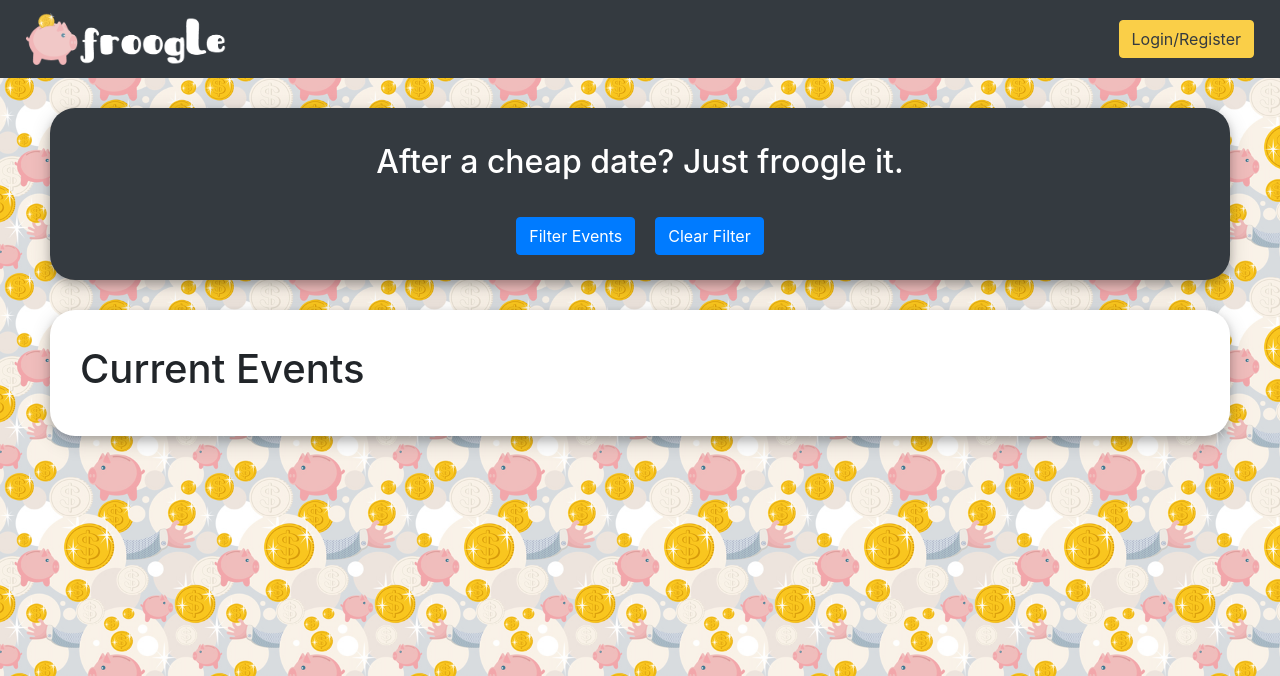
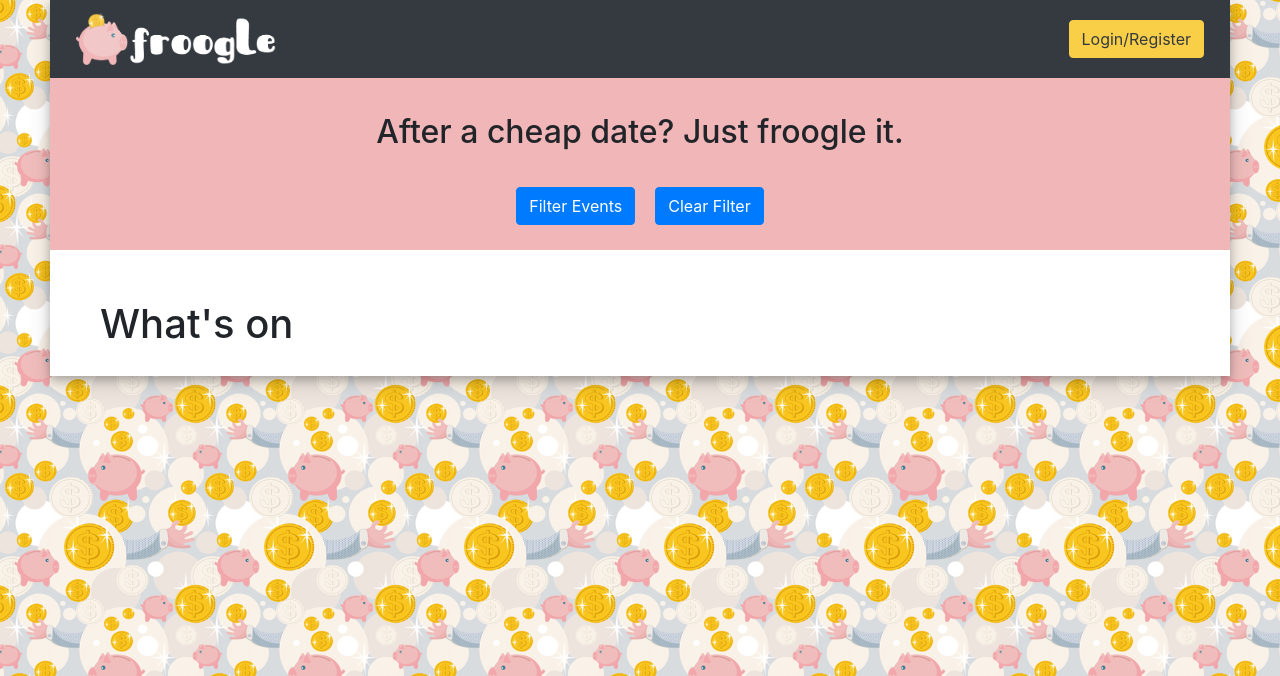
Before and after one commit to jojo-baker/eventfinda-app, a Django app: page /event-finder/ in a window 1280 px wide. Shown: the top 676 px of the page. Run offline with Django 3.2, Linux system fonts and the light colour scheme; data that the repository does not hold is empty; some libraries are stand-ins or nearby versions; some web fonts are replaced.

Commit message:
Added boxed layout

```diff
--- a/eventFinderApp/templates/eventFinderApp/index.html
+++ b/eventFinderApp/templates/eventFinderApp/index.html
@@ -38,8 +38,7 @@
   </div>
 </div>
 
-<div class = "current-events-container">
-      <h2> Current Events</h2>
+      <h2>What's on</h2>
       <div class = "container">
           <div class ="row">
               {% if events_list %}
@@ -52,5 +51,5 @@
               {% endif %}
           </div>
       </div>
-</div>
+
 {% endblock %}
--- a/static/style.css
+++ b/static/style.css
@@ -7,6 +7,12 @@ body {
     /* margin: 0 auto; */
     background-image: url("/static/piggy-bg.jpg");
     background-size: 200px;
+}
+.body-container {
+    background-color: white;
+    box-shadow: 0 4px 8px 0 rgba(0, 0, 0, 0.2), 0 6px 20px 0 rgba(0, 0, 0, 0.19);
+    padding-left: 50px;
+    padding-right: 50px;
 }
 
 h1 {
@@ -124,12 +130,10 @@ margin-bottom: 20px;
 }
 
 .event-filter-index {
-    background-color: #343a40;
+    background-color: #f1b6b8;
     padding: 15px 30px;
     text-align: center;
-    box-shadow: 0 4px 8px 0 rgba(0, 0, 0, 0.2), 0 6px 20px 0 rgba(0, 0, 0, 0.19);
-    width: 100%;
-    border-radius: 25px;
+    margin: -30px -50px 30px -50px;
 }
 .event-filter-buttons {
     justify-content: center;
@@ -140,14 +144,5 @@ margin-bottom: 20px;
     margin: 10px;
 }
 .event-filter-index h3 {
-    color: white;
     margin-bottom: 5px;
 }
-
-.current-events-container {
-    background-color: white;
-    padding: 15px 30px;
-    box-shadow: 0 4px 8px 0 rgba(0, 0, 0, 0.2), 0 6px 20px 0 rgba(0, 0, 0, 0.19);
-    border-radius: 25px;
-    margin-top: 30px;
-}
--- a/templates/base.html
+++ b/templates/base.html
@@ -22,14 +22,14 @@
     </head>
 
     <body>
-        <header>
-            <div>{% include './nav.html' %}</div>
-        </header>
+        <div class = "body-container">
+            <header>
+                <div>{% include './nav.html' %}</div>
+            </header>
 
-        {% block content %}{% endblock %}
+            {% block content %}{% endblock %}
 
-
-
+        </div>
 
         <script src="https://code.jquery.com/jquery-3.3.1.slim.min.js" integrity="sha384-q8i/X+965DzO0rT7abK41JStQIAqVgRVzpbzo5smXKp4YfRvH+8abtTE1Pi6jizo" crossorigin="anonymous"></script>
         <script src="https://cdnjs.cloudflare.com/ajax/libs/popper.js/1.14.7/umd/popper.min.js" integrity="sha384-UO2eT0CpHqdSJQ6hJty5KVphtPhzWj9WO1clHTMGa3JDZwrnQq4sF86dIHNDz0W1" crossorigin="anonymous"></script>
```
